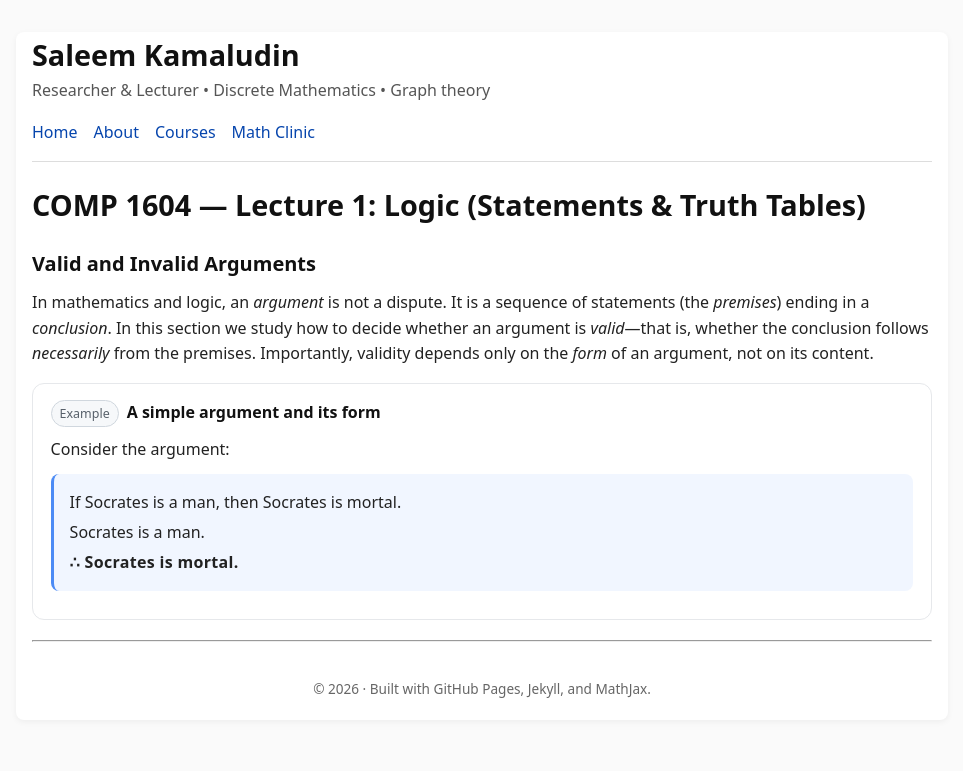
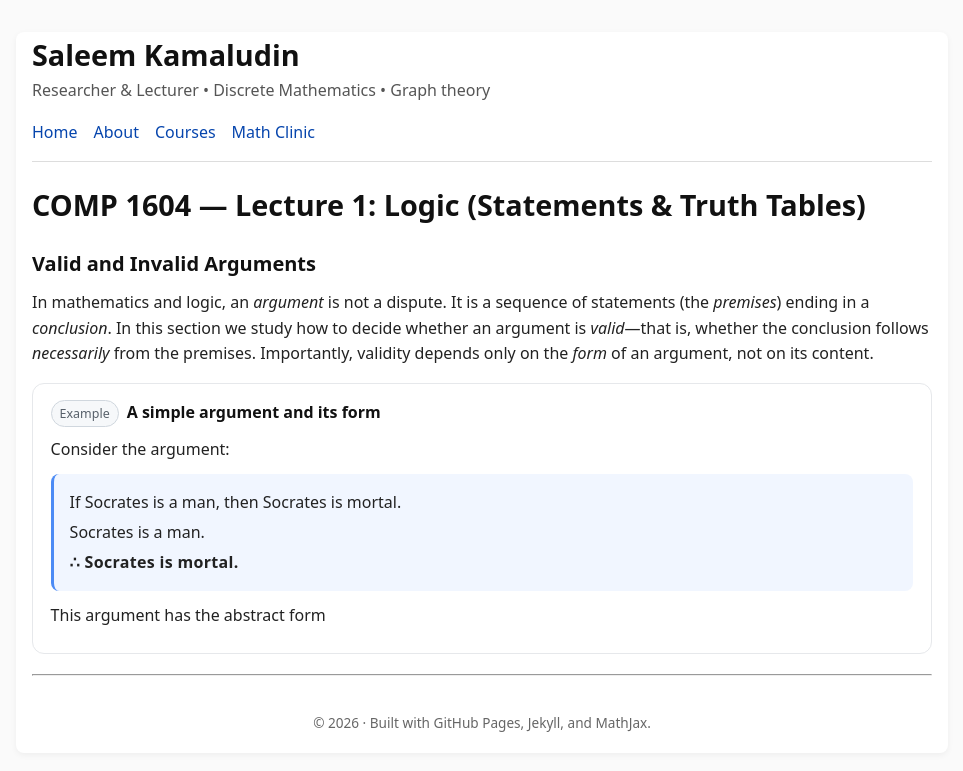
Before and after one commit to SaleemKamaludin/SaleemKamaludin.github.io, a Jekyll site: the page built from courses/comp1604/lecture-notes/lecture-01/index.md, in a window 1280 px wide. Shown: the top 771 px of the page, without its empty margins (158-1121 px from the left). Built offline with Jekyll 4.4.1, drawn with Linux system fonts in a browser that asks for light colours.

Commit message:
Update index.md

```diff
--- a/courses/comp1604/lecture-notes/lecture-01/index.md
+++ b/courses/comp1604/lecture-notes/lecture-01/index.md
@@ -114,3 +114,8 @@ permalink: /courses/comp1604/lecture-notes/lecture-01/
       <div class="line">Socrates is a man.</div>
       <div class="line therefore">∴ Socrates is mortal.</div>
     </div>
+
+
+
+
+ <p style="margin:.75rem 0 .5rem;">This argument has the abstract form</p>
```
